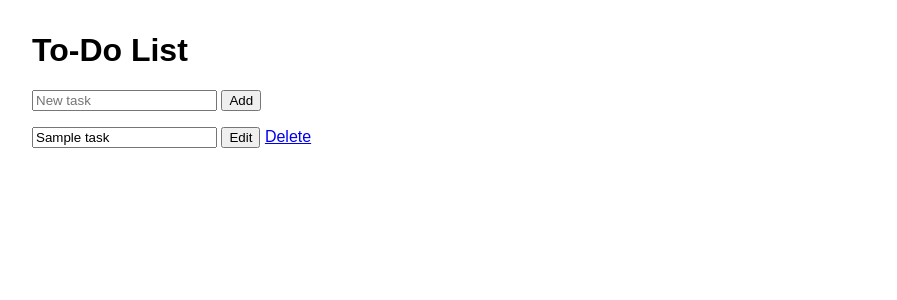
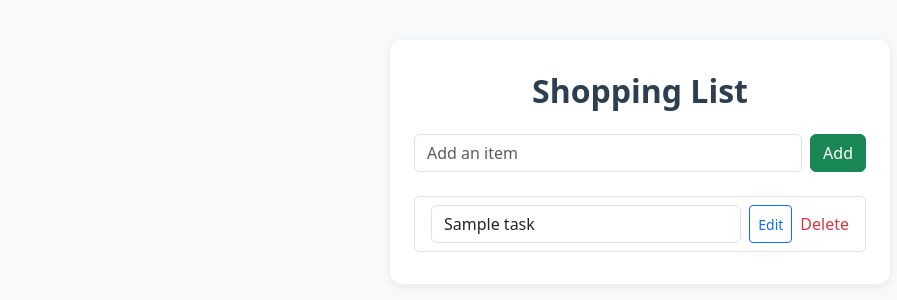
Before and after one commit to pala3232/shopping-list-test, a Flask app: page / in a window 1280 px wide. Shown: the top 300 px of the page, without its empty margins (0-897 px from the left). Run offline with Flask 3, Linux system fonts and the light colour scheme; tables that the repository leaves empty hold one stand-in row (values such as "Sample post").

Commit message:
Changed index.html

```diff
--- a/templates/index.html
+++ b/templates/index.html
@@ -1,31 +1,71 @@
+
 <!DOCTYPE html>
 <html lang="en">
 <head>
     <meta charset="UTF-8">
-    <title>To-Do List</title>
+    <meta name="viewport" content="width=device-width, initial-scale=1.0">
+    <title>Shopping List</title>
+    <link href="https://cdn.jsdelivr.net/npm/bootstrap@5.3.2/dist/css/bootstrap.min.css" rel="stylesheet">
     <style>
-        body { font-family: Arial, sans-serif; margin: 2em; }
-        ul { list-style: none; padding: 0; }
-        li { margin-bottom: 1em; }
-        form { display: inline; }
+        body {
+            background: #f8f9fa;
+        }
+        .container {
+            max-width: 500px;
+            margin-top: 40px;
+            background: #fff;
+            border-radius: 12px;
+            box-shadow: 0 2px 8px rgba(0,0,0,0.08);
+            padding: 32px 24px;
+        }
+        .shopping-title {
+            font-weight: 700;
+            color: #2c3e50;
+            margin-bottom: 24px;
+        }
+        .form-control:focus {
+            box-shadow: none;
+            border-color: #5cb85c;
+        }
+        .list-group-item {
+            display: flex;
+            align-items: center;
+            justify-content: space-between;
+        }
+        .edit-form {
+            display: flex;
+            gap: 8px;
+            flex: 1;
+        }
+        .delete-link {
+            color: #dc3545;
+            text-decoration: none;
+            font-weight: 500;
+        }
+        .delete-link:hover {
+            text-decoration: underline;
+        }
     </style>
 </head>
 <body>
-    <h1>To-Do List</h1>
-    <form action="/add" method="post">
-        <input type="text" name="title" placeholder="New task" required>
-        <button type="submit">Add</button>
+    <div class="container">
+        <h2 class="shopping-title text-center">Shopping List</h2>
+        <form action="/add" method="post" class="mb-4 d-flex gap-2">
+            <input type="text" name="title" class="form-control" placeholder="Add an item" required>
+            <button type="submit" class="btn btn-success">Add</button>
         </form>
-    <ul>
+        <ul class="list-group">
             {% for task in tasks %}
-        <li>
-            <form action="/edit/{{ task.id }}" method="post" style="display:inline;">
-                <input type="text" name="title" value="{{ task.title }}" required>
-                <button type="submit">Edit</button>
+            <li class="list-group-item">
+                <form action="/edit/{{ task.id }}" method="post" class="edit-form">
+                    <input type="text" name="title" value="{{ task.title }}" class="form-control" required>
+                    <button type="submit" class="btn btn-outline-primary btn-sm">Edit</button>
                 </form>
-            <a href="/delete/{{ task.id }}">Delete</a>
+                <a href="/delete/{{ task.id }}" class="delete-link ms-2">Delete</a>
             </li>
             {% endfor %}
         </ul>
+    </div>
+    <script src="https://cdn.jsdelivr.net/npm/bootstrap@5.3.2/dist/js/bootstrap.bundle.min.js"></script>
 </body>
 </html>
```
Lines whose indentation alone changed are shown as unchanged.
